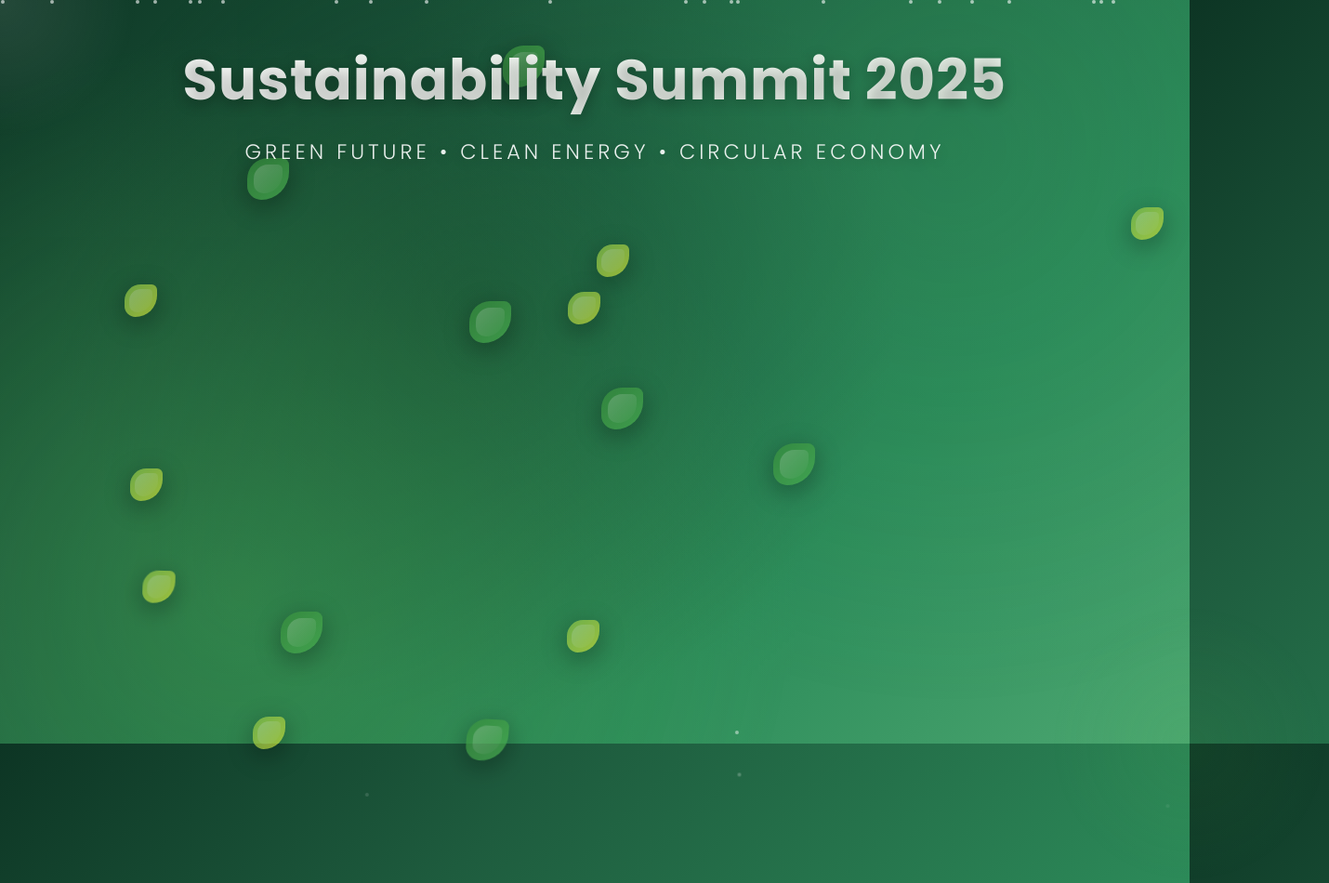
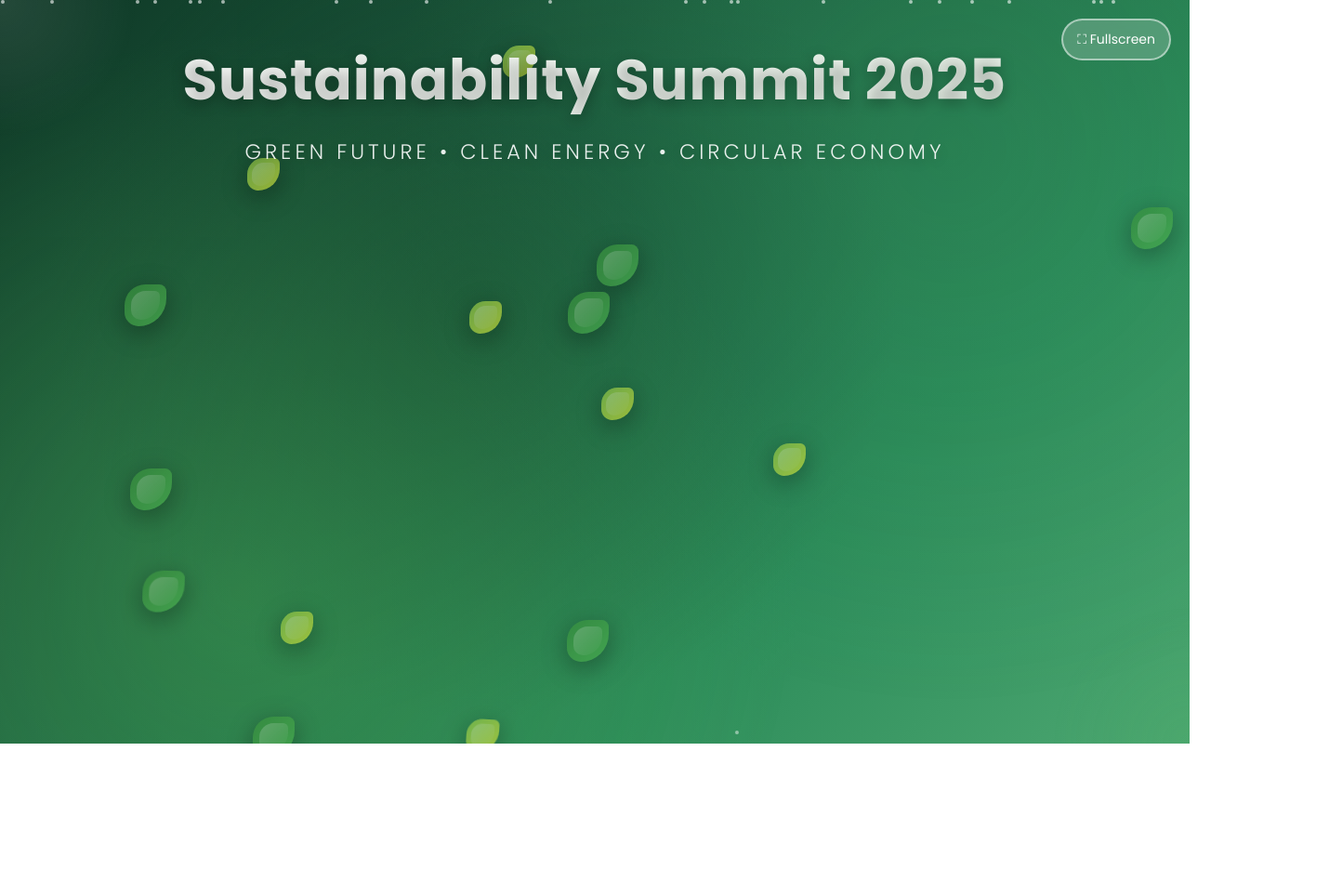
Before and after one commit to s68433/digital-wishboard-summit-view, a plain HTML site: page index.html in a window 1280 px wide. Shown: the whole page at 93% size, 1430 px wide, since content can reach past the window. After the commit the page ends 800 px from the top, so only its background shows below. Drawn offline with Linux system fonts and the light colour scheme; no server answers.

Commit message:
Add files via upload

```diff
--- a/index.html
+++ b/index.html
@@ -7,13 +7,42 @@
   <style>
     @import url('https://fonts.googleapis.com/css2?family=Poppins:wght@300;400;600;700&display=swap');
 
+    /* Fullscreen styles */
+    html, body {
+      margin: 0;
+      padding: 0;
+      width: 100%;
+      height: 100%;
+      overflow: hidden;
+    }
+
     body {
-      margin: 0;
-      overflow: hidden;
-      height: 100vh;
       font-family: 'Poppins', sans-serif;
       background: linear-gradient(135deg, #0d3524 0%, #1e5c3e 30%, #2d8c5a 70%, #4ca771 100%);
       position: relative;
+    }
+
+    /* Fullscreen button */
+    .fullscreen-btn {
+      position: fixed;
+      top: 20px;
+      right: 20px;
+      background: rgba(255, 255, 255, 0.2);
+      border: 2px solid rgba(255, 255, 255, 0.5);
+      color: white;
+      padding: 10px 15px;
+      border-radius: 25px;
+      cursor: pointer;
+      z-index: 1000;
+      font-family: 'Poppins', sans-serif;
+      font-size: 14px;
+      backdrop-filter: blur(10px);
+      transition: all 0.3s ease;
+    }
+
+    .fullscreen-btn:hover {
+      background: rgba(255, 255, 255, 0.3);
+      transform: scale(1.05);
     }
 
     /* Animated gradient overlay */
@@ -242,6 +271,9 @@
 </head>
 <body>
 
+  <!-- Fullscreen Button -->
+  <button class="fullscreen-btn" onclick="toggleFullscreen()">⛶ Fullscreen</button>
+
   <!-- Background Elements -->
   <div class="gradient-overlay"></div>
   <div class="corner-decoration corner-top-left"></div>
@@ -304,6 +336,37 @@
 
     // Continuously create new particles
     setInterval(createParticle, 2000);
+
+    // Fullscreen functionality
+    function toggleFullscreen() {
+      if (!document.fullscreenElement) {
+        document.documentElement.requestFullscreen().catch(err => {
+          console.log(`Error attempting to enable fullscreen: ${err.message}`);
+        });
+      } else {
+        if (document.exitFullscreen) {
+          document.exitFullscreen();
+        }
+      }
+    }
+
+    // Listen for fullscreen change to update button text
+    document.addEventListener('fullscreenchange', function() {
+      const button = document.querySelector('.fullscreen-btn');
+      if (document.fullscreenElement) {
+        button.textContent = '⛶ Exit Fullscreen';
+      } else {
+        button.textContent = '⛶ Fullscreen';
+      }
+    });
+
+    // Also support F11 key for fullscreen
+    document.addEventListener('keydown', function(e) {
+      if (e.key === 'F11') {
+        e.preventDefault();
+        toggleFullscreen();
+      }
+    });
   </script>
 
   <!-- Firebase logic - NO OVERLAPPING WISHES -->
```
